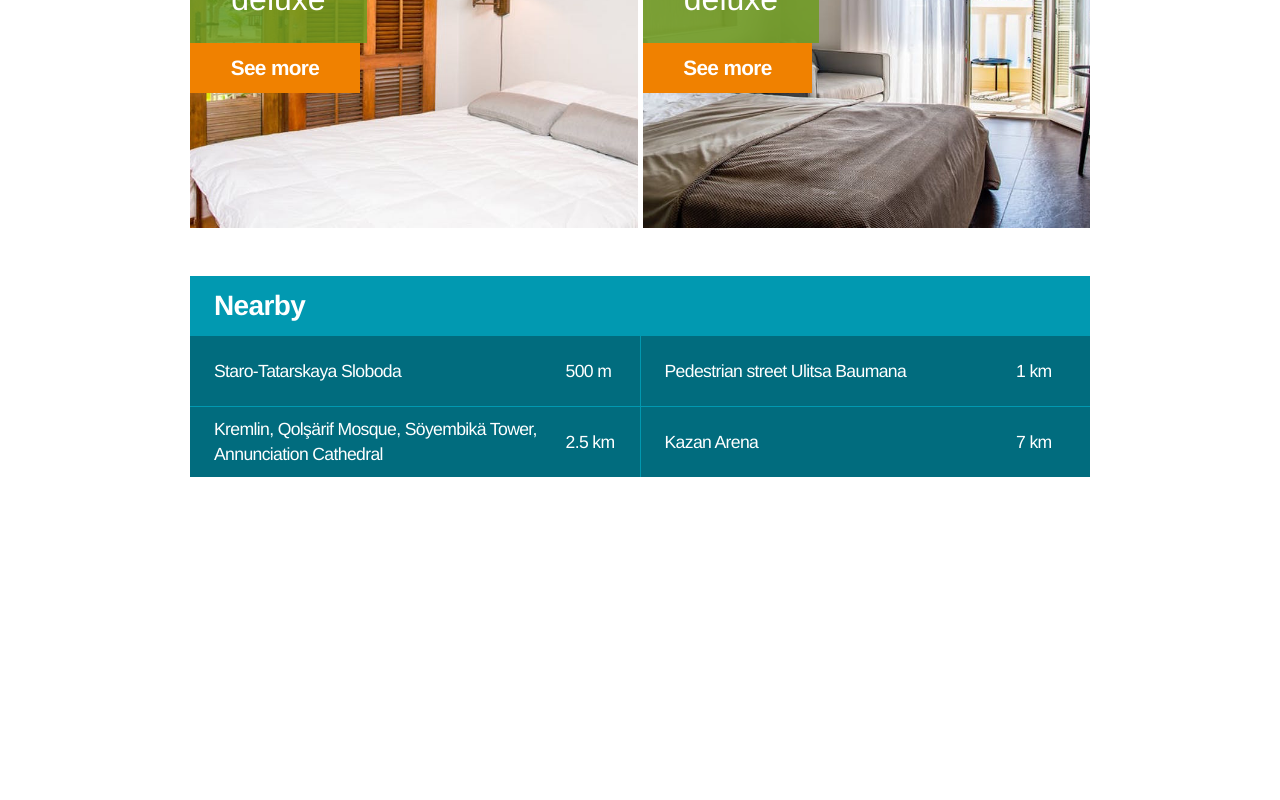
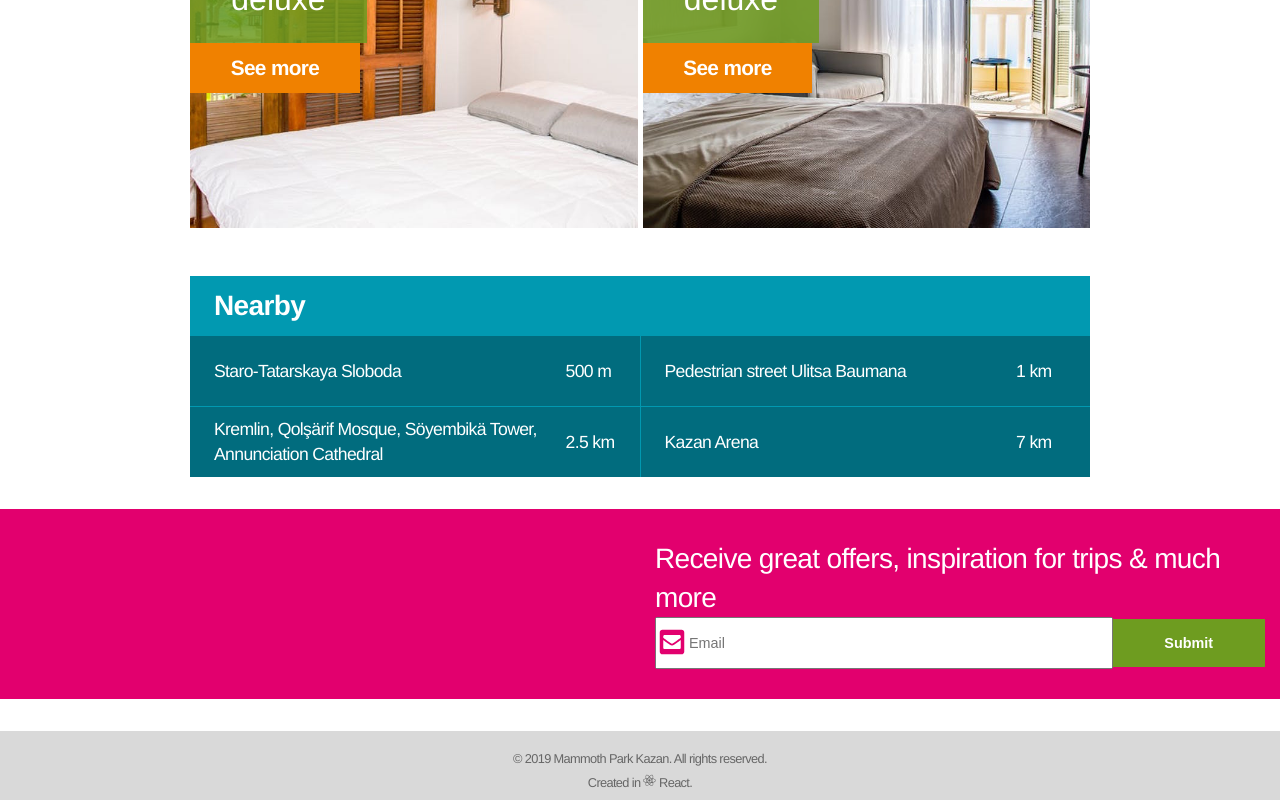
Before and after one commit to mjkimi/mammothpark, a React (Create React App) app: page / in a window 1280 px wide. Shown: the part 2101-2901 px from the top of the page. Before the commit the page ends 2610 px from the top, so only its background shows below. Built offline with nearby package versions, Linux system fonts and the light colour scheme.

Commit message:
Footer & email components

```diff
--- /dev/null
+++ b/src/ScrollToTop.js
@@ -0,0 +1,14 @@
+import React, { Component } from 'react';
+import { withRouter } from 'react-router-dom';
+
+class ScrollToTop extends Component {
+  componentDidUpdate(prevProps) {
+    if (this.props.location !== prevProps.location) {
+      window.scrollTo(0, 0);
+    }
+  }
+  render() {
+    return this.props.children;
+  }
+}
+export default withRouter(ScrollToTop);
--- /dev/null
+++ b/src/components/Footer.js
@@ -0,0 +1,15 @@
+import React, { Component } from 'react';
+import { FaReact } from 'react-icons/fa';
+
+export default class Footer extends Component {
+  render() {
+    return (
+      <footer>
+        <span>&copy; 2019 Mammoth Park Kazan. All rights reserved.</span>
+        <span>
+          Created in <FaReact /> React.
+        </span>
+      </footer>
+    );
+  }
+}
--- /dev/null
+++ b/src/components/Nearby.js
@@ -0,0 +1,31 @@
+import React, { Component } from 'react';
+
+export default class Nearby extends Component {
+  render() {
+    return (
+      <section className="nearby narrow">
+        <h2>Nearby</h2>
+        <div className="grid-info">
+          <div className="sight">
+            <span>Staro-Tatarskaya Sloboda</span>
+            <span>500 m</span>
+          </div>
+          <div className="sight">
+            <span>Pedestrian street Ulitsa Baumana</span>
+            <span>1 km</span>
+          </div>
+          <div className="sight">
+            <span>
+              Kremlin, Qolşärif Mosque, Söyembikä Tower, Annunciation Cathedral{' '}
+            </span>
+            <span>2.5 km</span>
+          </div>
+          <div className="sight">
+            <span>Kazan Arena </span>
+            <span>7 km</span>
+          </div>
+        </div>
+      </section>
+    );
+  }
+}
--- /dev/null
+++ b/src/components/Newsletter.js
@@ -0,0 +1,20 @@
+import React, { Component } from 'react';
+import { FaEnvelopeSquare } from 'react-icons/fa';
+
+export default class Newsletter extends Component {
+  render() {
+    return (
+      <section className="newsletter">
+        <div className="empty" />
+        <div className="form">
+          <span>Receive great offers, inspiration for trips & much more</span>
+          <form>
+            <input type="email" name="email" id="" placeholder="Email" />
+            <input type="submit" value="Submit" />
+            <FaEnvelopeSquare className="icon" />
+          </form>
+        </div>
+      </section>
+    );
+  }
+}
--- a/src/components/layout/Navbar.js
+++ b/src/components/layout/Navbar.js
@@ -2,7 +2,6 @@ import React, { Component } from 'react';
 import Contacts from './Contacts';
 import { FaBars, FaKiwiBird } from 'react-icons/fa';
 import { Link } from 'react-router-dom';
-// import classnames from 'classnames';
 
 export default class Navbar extends Component {
   state = {
--- a/src/components/pages/Home.js
+++ b/src/components/pages/Home.js
@@ -1,11 +1,11 @@
 import React from 'react';
 import Landing from '../layout/Landing';
-// import Banner from '../layout/Banner';
-// import { Link } from 'react-router-dom';
-// import Services from '../Services';
 import FeaturedRooms from '../FeaturedRooms';
 import Description from '../Description';
 import Staircase from '../Staircase';
+import Nearby from '../Nearby';
+import Newsletter from '../Newsletter';
+import Footer from '../Footer';
 
 const Home = () => {
   return (
@@ -18,32 +18,10 @@ const Home = () => {
         />
       </Landing>
       <Description />
-      {/* <Services /> */}
       <FeaturedRooms />
-      <section className="nearby narrow">
-        <h2>Nearby</h2>
-
-        <div className="grid-info">
-          <div className="sight">
-            <span>Staro-Tatarskaya Sloboda</span>
-            <span>500 m</span>
-          </div>
-          <div className="sight">
-            <span>Pedestrian street Ulitsa Baumana</span>
-            <span>1 km</span>
-          </div>
-          <div className="sight">
-            <span>
-              Kremlin, Qolşärif Mosque, Söyembikä Tower, Annunciation Cathedral{' '}
-            </span>
-            <span>2.5 km</span>
-          </div>
-          <div className="sight">
-            <span>Kazan Arena </span>
-            <span>7 km</span>
-          </div>
-        </div>
-      </section>
+      <Nearby />
+      <Newsletter />
+      <Footer />
     </>
   );
 };
--- a/src/components/pages/Rooms.js
+++ b/src/components/pages/Rooms.js
@@ -1,6 +1,6 @@
 import React from 'react';
 import Landing from '../layout/Landing';
-import Banner from '../layout/Banner';
+// import Banner from '../layout/Banner';
 import { Link } from 'react-router-dom';
 import RoomsContainer from '../RoomsContainer';
 
@@ -8,11 +8,11 @@ const Rooms = () => {
   return (
     <>
       <Landing landing="roomsShowcase">
-        <Banner title="our rooms">
-          <Link to="/" className="btn-primary">
-            return home
-          </Link>
-        </Banner>
+        {/* <Banner title="our rooms"> */}
+        {/* <Link to="/" className="btn-primary">
+          return home
+        </Link> */}
+        {/* </Banner> */}
       </Landing>
       <RoomsContainer />
     </>
--- a/src/index.js
+++ b/src/index.js
@@ -3,19 +3,15 @@ import ReactDOM from 'react-dom';
 import App from './App';
 import { BrowserRouter as Router } from 'react-router-dom';
 import { RoomProvider } from './Context';
-// import './index.css';
-// import * as serviceWorker from './serviceWorker';
+import ScrollToTop from './ScrollToTop';
 
 ReactDOM.render(
   <RoomProvider>
     <Router>
-      <App />
+      <ScrollToTop>
+        <App />
+      </ScrollToTop>
     </Router>
   </RoomProvider>,
   document.getElementById('root')
 );
-
-// If you want your app to work offline and load faster, you can change
-// unregister() to register() below. Note this comes with some pitfalls.
-// Learn more about service workers: https://bit.ly/CRA-PWA
-// serviceWorker.unregister();
--- a/src/sass/App.scss
+++ b/src/sass/App.scss
@@ -17,6 +17,11 @@ body {
   line-height: 1.4;
   font-family: 'Arimo', sans-serif;
   letter-spacing: -0.04rem;
+}
+
+input,
+button {
+  outline: none;
 }
 
 a {
@@ -248,4 +253,60 @@ section.nearby {
   }
 }
 
+section.newsletter {
+  display: grid;
+  grid-template-columns: 1fr 1fr;
+  background: $tPink;
+  div.form {
+    padding: 30px 15px;
+    color: $mainWhite;
+    span {
+      min-width: 100%;
+      font-size: 1.75rem;
+    }
+    form {
+      position: relative;
+    }
+    input {
+      font-size: 0.9rem;
+      min-height: 3rem;
+      // max-height: 40px;
+      padding: 1rem;
+      &[type='email'] {
+        width: 75%;
+        padding-left: 2rem;
+      }
+
+      &[type='submit'] {
+        width: 25%;
+        background: $trueGreen;
+        color: $mainWhite;
+        border: none;
+        font-weight: 700;
+        cursor: pointer;
+      }
+    }
+    .icon {
+      position: absolute;
+      top: 20%;
+      left: 3px;
+      font-size: 1.75rem;
+      color: $tPink;
+    }
+  }
+}
+
+footer {
+  background: #d9d9d9;
+  margin: 2rem 0 0;
+  text-align: center;
+  color: #666;
+  font-size: 0.8rem;
+  padding: 15px 0 5px;
+  span {
+    display: block;
+    padding: 0.2rem 0;
+  }
+}
+
 @import 'mobile';
--- a/src/sass/_config.scss
+++ b/src/sass/_config.scss
@@ -15,3 +15,4 @@ $trustyBlue: #154295;
 $tartViolet: #5c2c90;
 $tenderBlue: #0199b1;
 $topBlue: #016c7e;
+$tPink: #e2006e;
--- a/src/sass/_mobile.scss
+++ b/src/sass/_mobile.scss
@@ -48,7 +48,8 @@
     grid-template-columns: repeat(auto-fit, minmax(350px, 1fr));
   }
   // Nearby
-  .grid-info {
+  .grid-info,
+  section.newsletter {
     grid-template-columns: 1fr !important;
   }
 }
```
Also changed, not shown: src/App.min.css.
